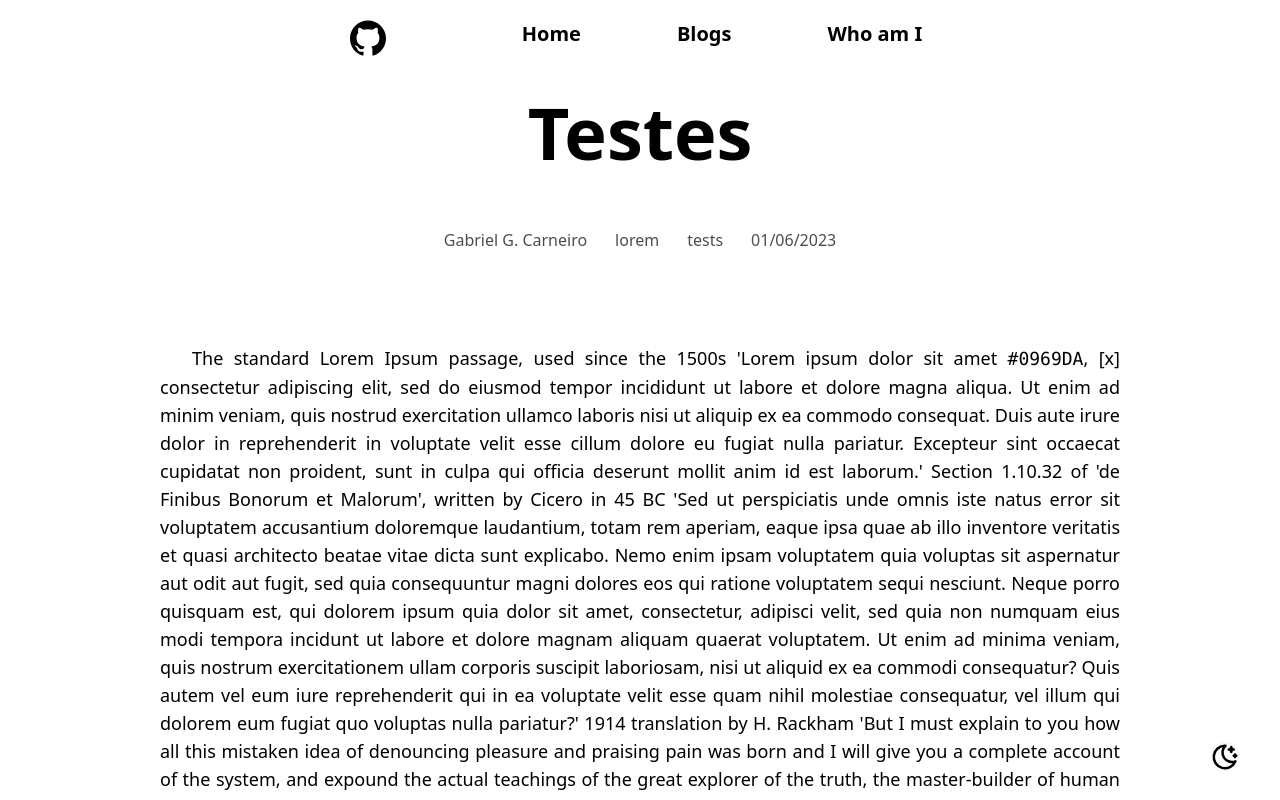
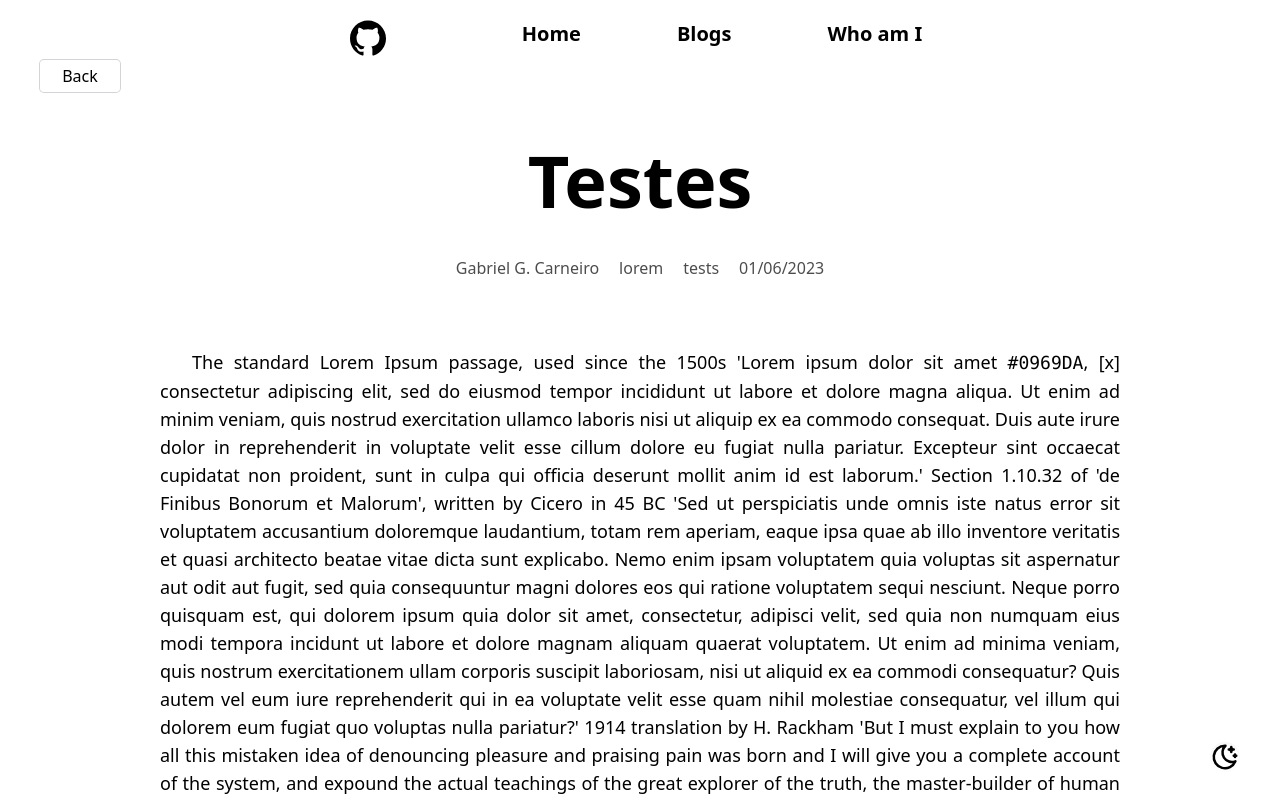
Before and after one commit to Gabrielll04/blog, a React (Vite) app: page /blog/1 in a window 1280 px wide. Built offline with nearby package versions, Linux system fonts and the light colour scheme.

Commit message:
Adding back button on posts pages

```diff
--- /dev/null
+++ b/src/Components/ui/back-button.tsx
@@ -0,0 +1,9 @@
+export default function BackButton() {
+
+    return (
+        <a href="/blog"
+            className="m-3 ml-10 w-20 h-8 rounded text-center p-1 transition ease-in-out ring-1 ring-zinc-300 hover:bg-zinc-300 active:bg-zinc-400 dark:ring-zinc-700 dark:hover:bg-zinc-600 dark:active:bg-zinc-500">
+            Back
+        </a>
+    )
+}
--- a/src/pages/Post/Post.tsx
+++ b/src/pages/Post/Post.tsx
@@ -7,6 +7,7 @@ import { useEffect, useState } from "react"
 import ThemeButton from "../../Components/ui/theme-button"
 import { marked } from "marked"
 import { Post } from "../../lib/models"
+import BackButton from "../../Components/ui/back-button"
 
 marked.use({
     async: true,
@@ -54,11 +55,12 @@ export default function PostPage() {
     return (
         <main className={`flex flex-col w-screen h-screen max-h-none overflow-auto transition ease-in-out delay-400 ${darkMode ? "dark" : ""}`}>
             <Navbar />
-            <section className="flex w-full max-h-none justify-center items-center p-12">
+            <BackButton />
+            <section className="flex flex-col max-h-none justif y-center items-center p-10">
                 <p className="text-center font-bold text-7xl w-[50rem]">{post.Title}</p>
             </section>
             <section className="flex flex-col w-full max-h-none">
-                <div className="flex w-full h-20 px-20 justify-center py-3 gap-7 opacity-70">
+                <div className="flex justify-center gap-5 opacity-70 mb-5">
                     <span>Gabriel G. Carneiro</span>
                     {post.Topics.map((topic) => (
                         <span>{topic}</span>
```
